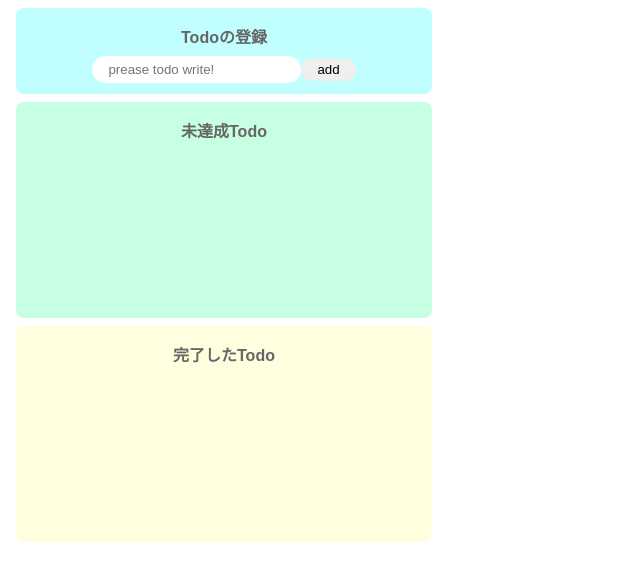
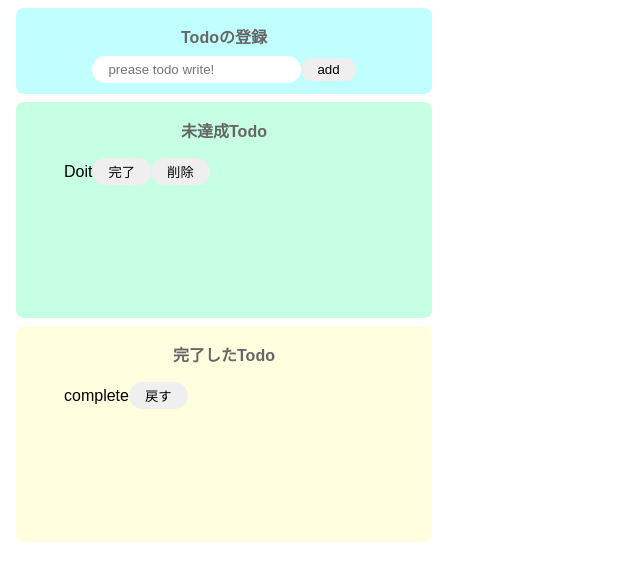
Before and after one commit to sinsky/react-todo-udemy, a React (Create React App) app: page / in a window 1280 px wide. Shown: the top 580 px of the page, without its empty margins (0-640 px from the left). Built offline with nearby package versions, Linux system fonts and the light colour scheme.

Commit message:
ガワをreactで作成

```diff
--- a/src/App.jsx
+++ b/src/App.jsx
@@ -1,6 +1,9 @@
-import React from "react";
+import React, { useState } from "react";
+
 import "./styles.css";
 export const App = () => {
+  const [noCompleteTodos, setNoCompleteTodos] = useState(["Doit"]);
+  const [completeTodos, setCompleteTodos] = useState(["complete"]);
   return (
     <>
       <section class="input-area">
@@ -12,11 +15,30 @@ export const App = () => {
       </section>
       <section class="nocomplete-area">
         <p class="title">未達成Todo</p>
-        <ul id="nocomp-items"></ul>
+        <ul id="nocomp-items">
+          {noCompleteTodos.map((todoItem) => {
+            return (
+              <li class="list-row" key={todoItem}>
+                <span class="todo-title">{todoItem}</span>
+                <button class="moveComplateTodo">完了</button>
+                <button class="deleteTodo">削除</button>
+              </li>
+            );
+          })}
+        </ul>
       </section>
       <section class="complete-area">
         <p class="title">完了したTodo</p>
-        <ul id="comp-items"></ul>
+        <ul id="comp-items">
+          {completeTodos.map((todoItem) => {
+            return (
+              <li class="list-row" key={todoItem}>
+                <span class="todo-title">{todoItem}</span>
+                <button class="moveNoCompleteTodo">戻す</button>
+              </li>
+            );
+          })}
+        </ul>
       </section>
 
       <script src="src/index.js"></script>
```
